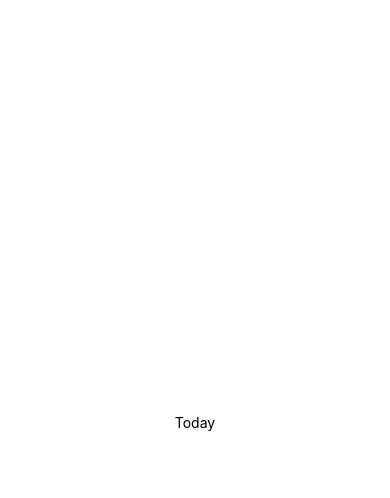
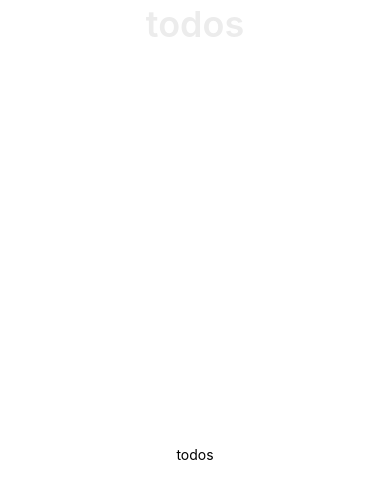
Before and after one commit to JonahKayizzi/TO-DO-Revamp-ReactNative, a React Native app: screen / in a window 390 px wide. Shown: the top 498 px of the page. Built offline with nearby package versions, Linux system fonts and the light colour scheme.

Commit message:
Add page title and style it

```diff
--- /dev/null
+++ b/src/components/ToDoForm.js
@@ -0,0 +1,19 @@
+/* eslint-disable no-use-before-define */
+import React from 'react';
+import { StyleSheet, Text, View } from 'react-native';
+
+const ToDoForm = () => (
+  <View style={styles.container}>
+    <Text style={styles.title}>todos</Text>
+  </View>
+);
+
+export default ToDoForm;
+
+const styles = StyleSheet.create({
+  container: {
+    flex: 1,
+    justifyContent: 'center',
+    alignItems: 'center',
+  },
+});
--- a/src/components/Today.js
+++ b/src/components/Today.js
@@ -1,11 +1,13 @@
+/* eslint-disable no-use-before-define */
 import React from 'react';
-import { StyleSheet, Text, View } from 'react-native';
+import { StyleSheet, Text, SafeAreaView } from 'react-native';
+import ToDoForm from './ToDoForm';
 
 const Today = () => (
-  // eslint-disable-next-line no-use-before-define
-  <View style={styles.container}>
-    <Text>Today</Text>
-  </View>
+  <SafeAreaView style={styles.container}>
+    <Text style={styles.title}>todos</Text>
+    <ToDoForm />
+  </SafeAreaView>
 );
 export default Today;
 const styles = StyleSheet.create({
@@ -14,4 +16,12 @@ const styles = StyleSheet.create({
     justifyContent: 'center',
     alignItems: 'center',
   },
+  title: {
+    fontSize: 36,
+    fontWeight: 600,
+    marginBottom: 16,
+    lineHeight: 48,
+    color: 'rgb(236, 236, 236)',
+    textAlign: 'center',
+  },
 });
```
